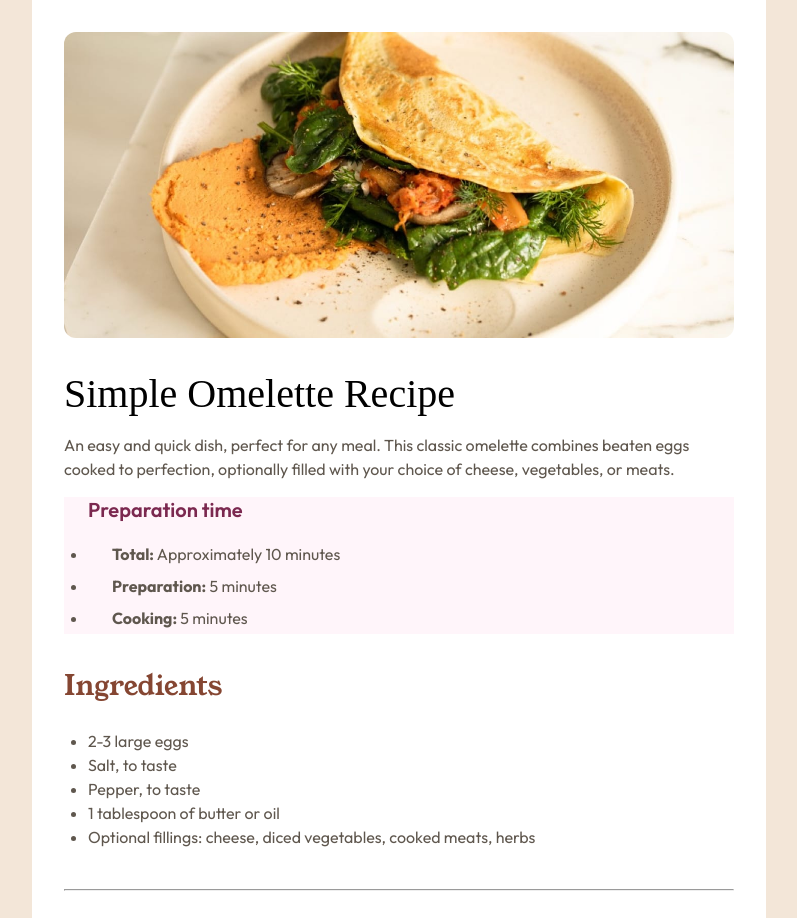
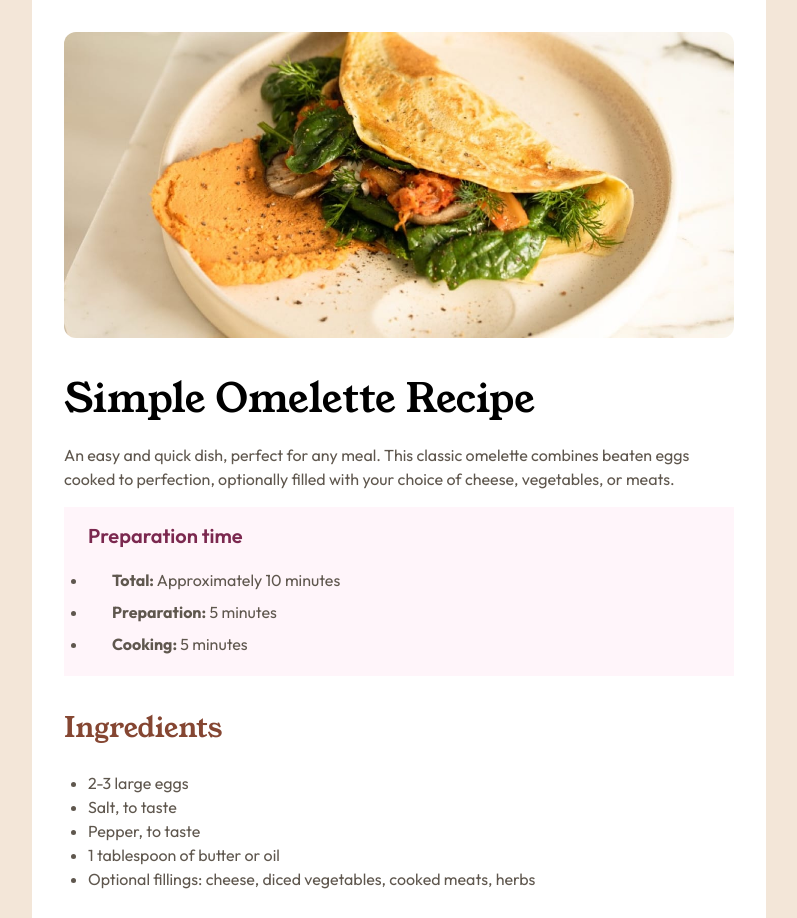
Before and after one commit to logstrup78/recipe_page, a plain HTML site: page index.html in a window 1280 px wide. Shown: the top 918 px of the page, without its empty margins (241-1038 px from the left). Drawn offline with Linux system fonts and the light colour scheme.

Commit message:
Minor changes made to css

```diff
--- a/style.css
+++ b/style.css
@@ -40,7 +40,7 @@ img {
 }
 h1,
 h2 {
-  font-family: var(--color-stone900);
+  font-family: var(--font-headline);
   font-weight: 400;
   margin-bottom: 1rem;
   font-size: 2.5rem;
@@ -85,6 +85,7 @@ hr {
   align-self: stretch;
   background-color: var(--color-rose50);
   padding-inline: 24px;
+  padding-block: 1rem;
   margin-block: 1rem;
 }
 .preparation h2 {
@@ -99,6 +100,7 @@ hr {
   color: var(--color-stone600);
   line-height: 2rem;
   padding-left: 1.5rem;
+
 }
 .preparation li strong {
   font-weight: 700;
```
